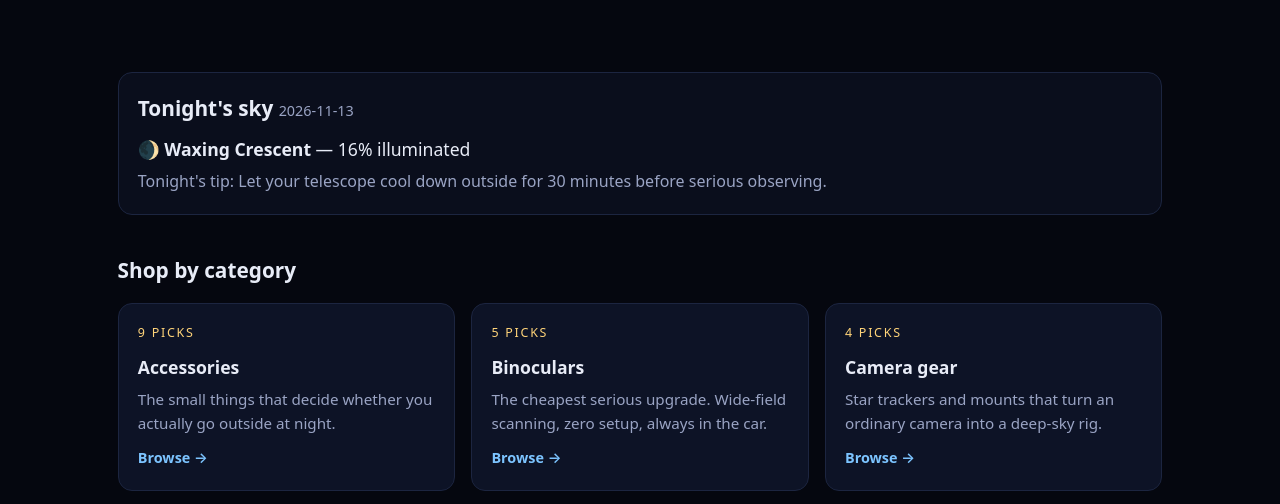
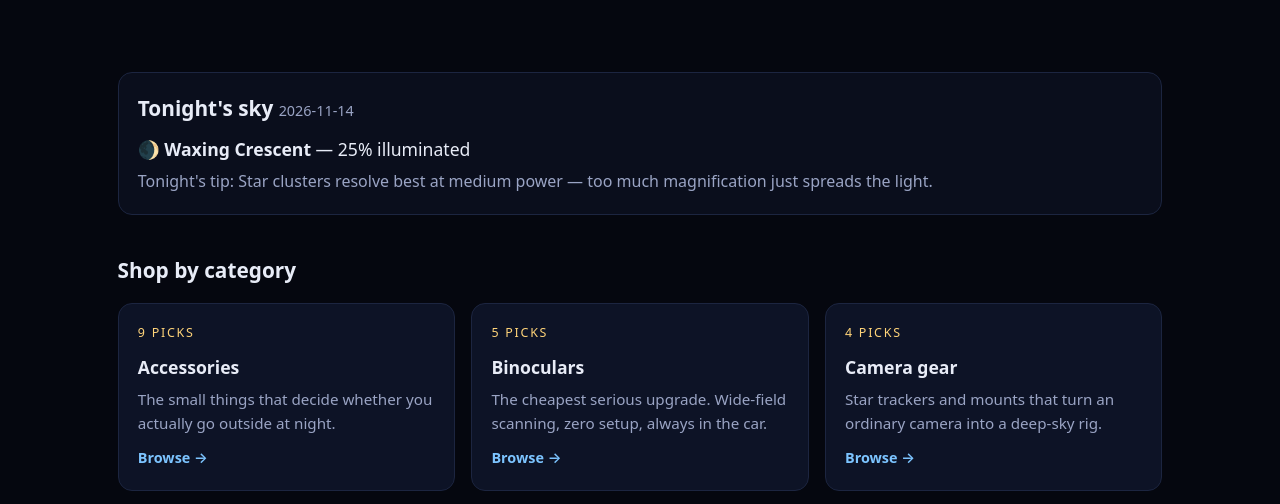
Before and after one commit to hectorchanht/watchthenight, a plain HTML site: page dist/index.html in a window 1280 px wide. Shown: the part 279-783 px from the top of the page. Drawn offline with Linux system fonts and the light colour scheme.

Commit message:
daily: tonight's sky 2026-11-14

```diff
--- a/dist/index.html
+++ b/dist/index.html
@@ -39,9 +39,9 @@
   <p class="lede">Watch the Night is the gear guide I wish someone had handed me: telescopes, binoculars, star trackers and accessories, picked honestly for people who want to see the night sky themselves — and capture what they see. No hype, no junk, just what works.</p>
 </section>
 <section class="tonight">
-  <h2>Tonight's sky <span class="date">2026-11-13</span></h2>
-  <p class="moon">🌒 <strong>Waxing Crescent</strong> — 16% illuminated</p>
-  <p class="tip">Tonight's tip: Let your telescope cool down outside for 30 minutes before serious observing.</p>
+  <h2>Tonight's sky <span class="date">2026-11-14</span></h2>
+  <p class="moon">🌒 <strong>Waxing Crescent</strong> — 25% illuminated</p>
+  <p class="tip">Tonight's tip: Star clusters resolve best at medium power — too much magnification just spreads the light.</p>
 </section>
 <section>
   <h2>Shop by category</h2>
```
Also changed, not shown: src/tonight.json (+4 -4 lines), dist/sitemap.xml.
